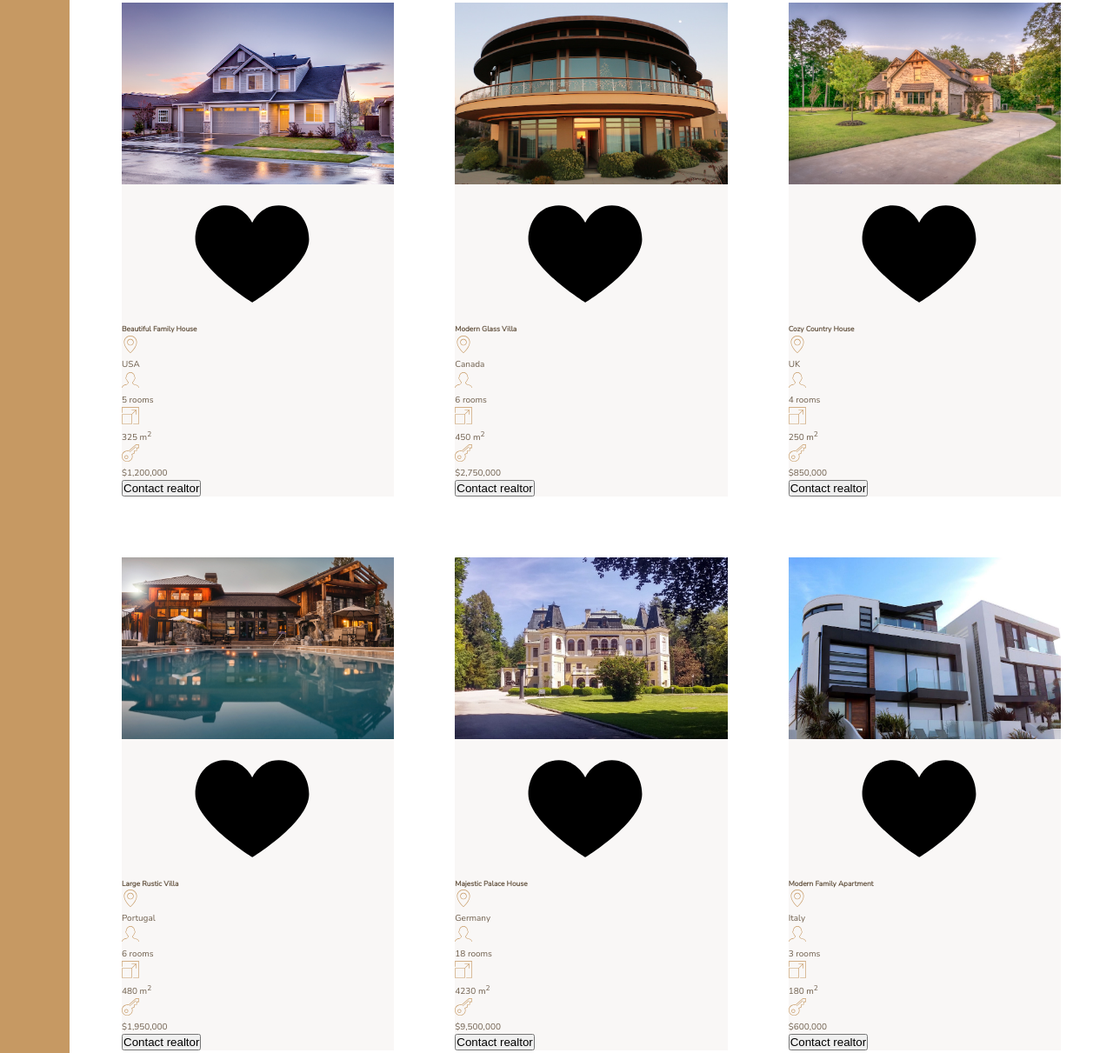
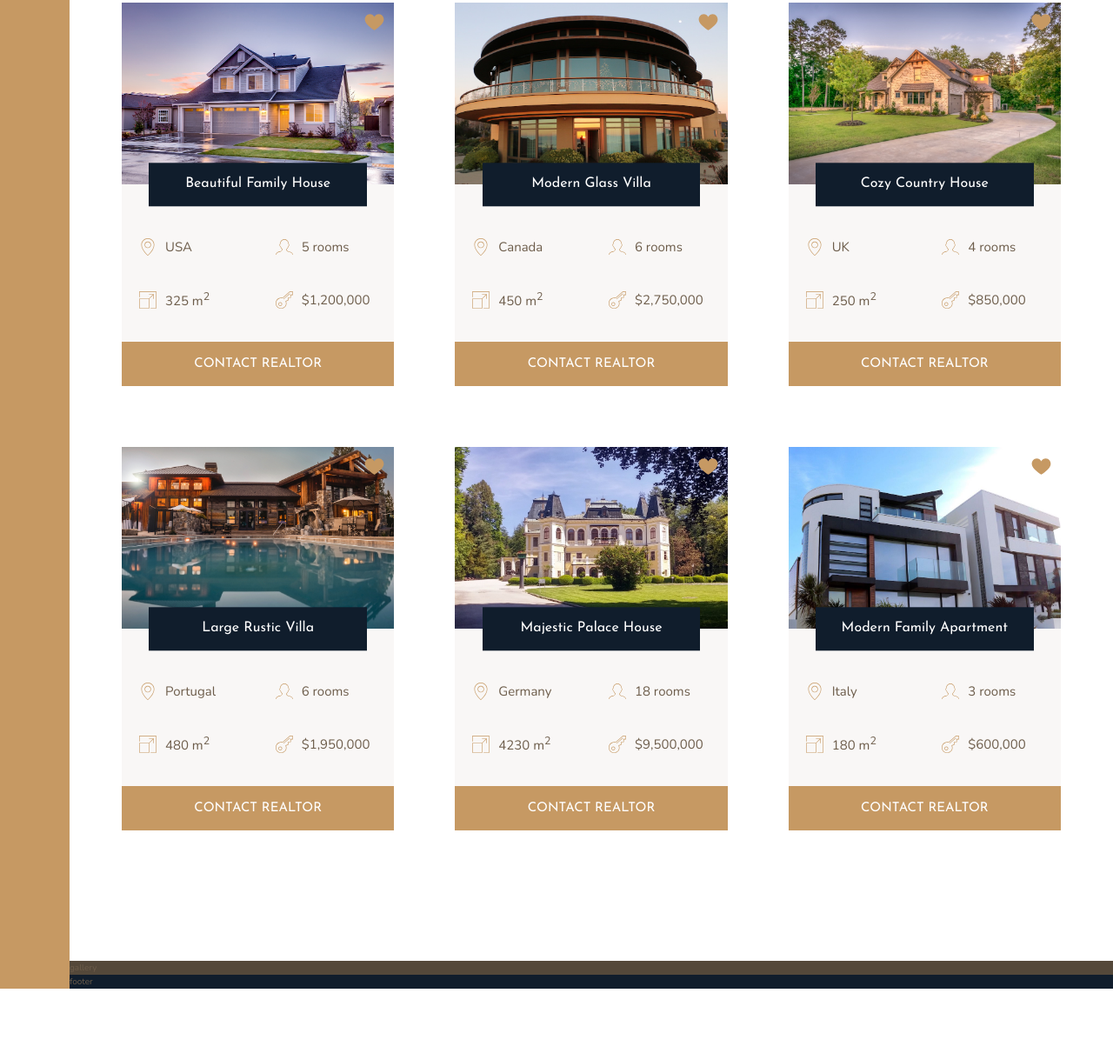
Before and after one commit to nikkisato/Nexter-Project, a website: page index.html in a window 1280 px wide. Shown: the part 1967-3178 px from the top of the page at 87% size. After the commit the page ends 3104 px from the top, so only its background shows below. Drawn offline with nearby package versions, Linux system fonts and the light colour scheme.

Commit message:
finished homes

```diff
--- a/index.html
+++ b/index.html
@@ -142,7 +142,7 @@
           </svg>
           <p>$1,200,000</p>
         </div>
-        <button class="cta">Contact realtor</button>
+        <button class="btn home__btn ">Contact realtor</button>
       </div>
 
       <div class="home">
@@ -178,7 +178,7 @@
           </svg>
           <p>$2,750,000</p>
         </div>
-        <button class="cta">Contact realtor</button>
+        <button class="btn home__btn ">Contact realtor</button>
       </div>
 
       <div class="home">
@@ -214,7 +214,7 @@
           </svg>
           <p>$850,000</p>
         </div>
-        <button class="cta">Contact realtor</button>
+        <button class="btn home__btn ">Contact realtor</button>
       </div>
 
       <div class="home">
@@ -250,7 +250,7 @@
           </svg>
           <p>$1,950,000</p>
         </div>
-        <button class="cta">Contact realtor</button>
+        <button class="btn home__btn ">Contact realtor</button>
       </div>
 
       <div class="home">
@@ -286,7 +286,7 @@
           </svg>
           <p>$9,500,000</p>
         </div>
-        <button class="cta">Contact realtor</button>
+        <button class="btn home__btn ">Contact realtor</button>
       </div>
 
       <div class="home">
@@ -322,7 +322,7 @@
           </svg>
           <p>$600,000</p>
         </div>
-        <button class="cta">Contact realtor</button>
+        <button class="btn home__btn ">Contact realtor</button>
       </div>
 
 
--- a/sass/_homes.scss
+++ b/sass/_homes.scss
@@ -9,25 +9,69 @@
 .home {
   background-color: $color-grey-light-1;
 
+  display: grid;
+  grid-template-columns: repeat(2, 1fr);
+  grid-row-gap: 3.5rem;
+
   &__img {
     width: 100%;
+    grid-row: 1 / 2;
+    grid-column: 1 / -1;
+    z-index: 1;
   }
 
   &__like {
+    grid-row: 1 / 2;
+    grid-column: 2 / 3;
+    fill: $color-primary;
+    height: 2.5rem;
+    width: 2.5rem;
+    z-index: 2;
+    justify-self: flex-end;
+    margin: 1rem;
   }
 
   &__name {
+    grid-row: 1 / 2;
+    grid-column: 1 / -1;
+    justify-self: center;
+    z-index: 3;
+    align-self: end;
+    transform: translateY(50%);
+
+    background-color: $color-secondary;
+    font-family: $font-display;
+    font-size: 1.6rem;
+    text-align: center;
+    padding: 1.25rem;
+    color: #fff;
+    font-weight: 400;
+    width: 80%;
   }
+
+  &__location,
+  &__rooms {
+    margin-top: 2.5rem;
+  }
+
   &__location,
   &__price,
   &__rooms,
   &__area {
+    font-size: 1.5rem;
+    margin-left: 2rem;
+    display: flex;
+    align-items: center;
+
     svg {
       fill: $color-primary;
       height: 2rem;
       width: 2rem;
-    }
-    p {
+      margin-right: 1rem;
     }
   }
+
+  &__btn {
+    grid-column: 1 / -1;
+  }
 }
```
Also changed, not shown: css/style.css.
